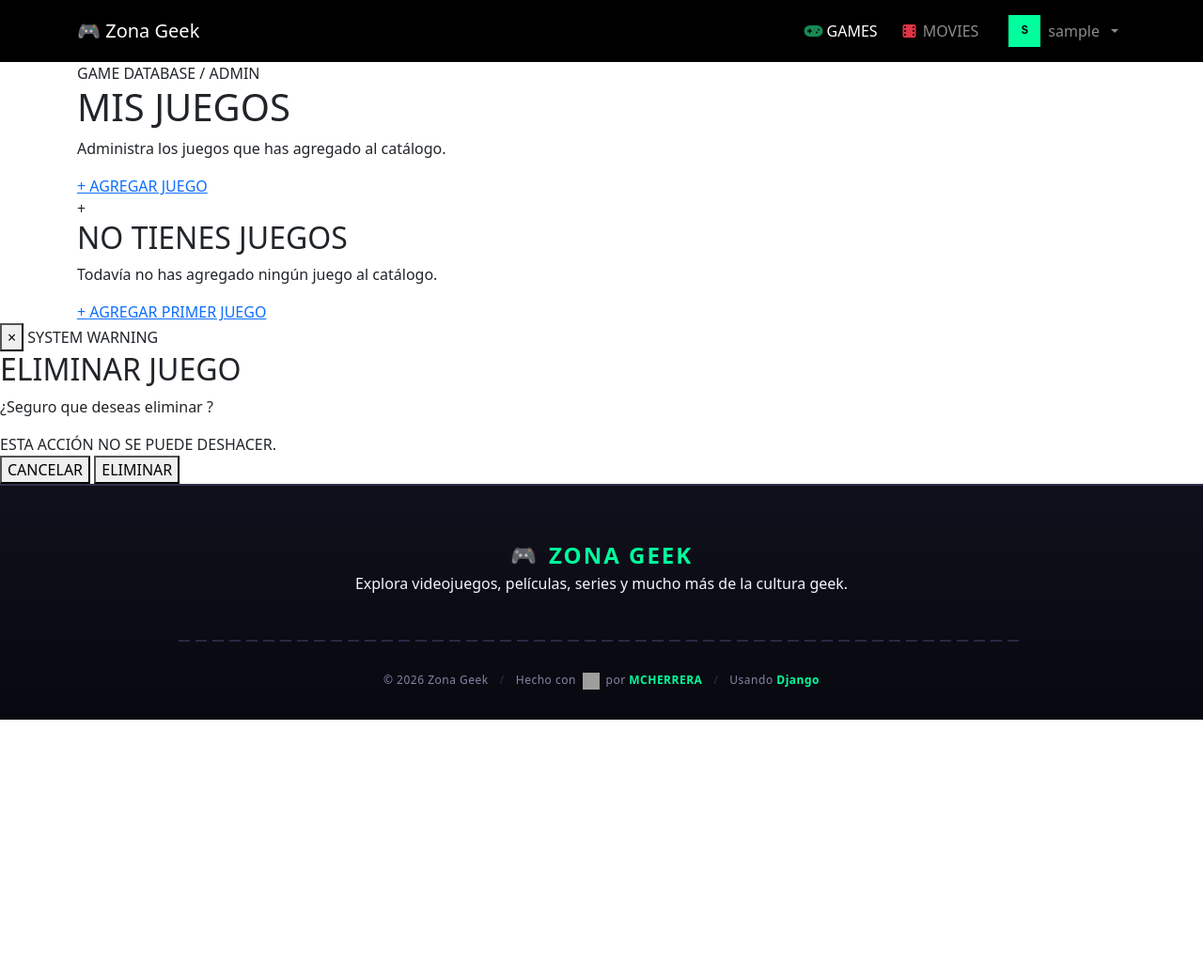
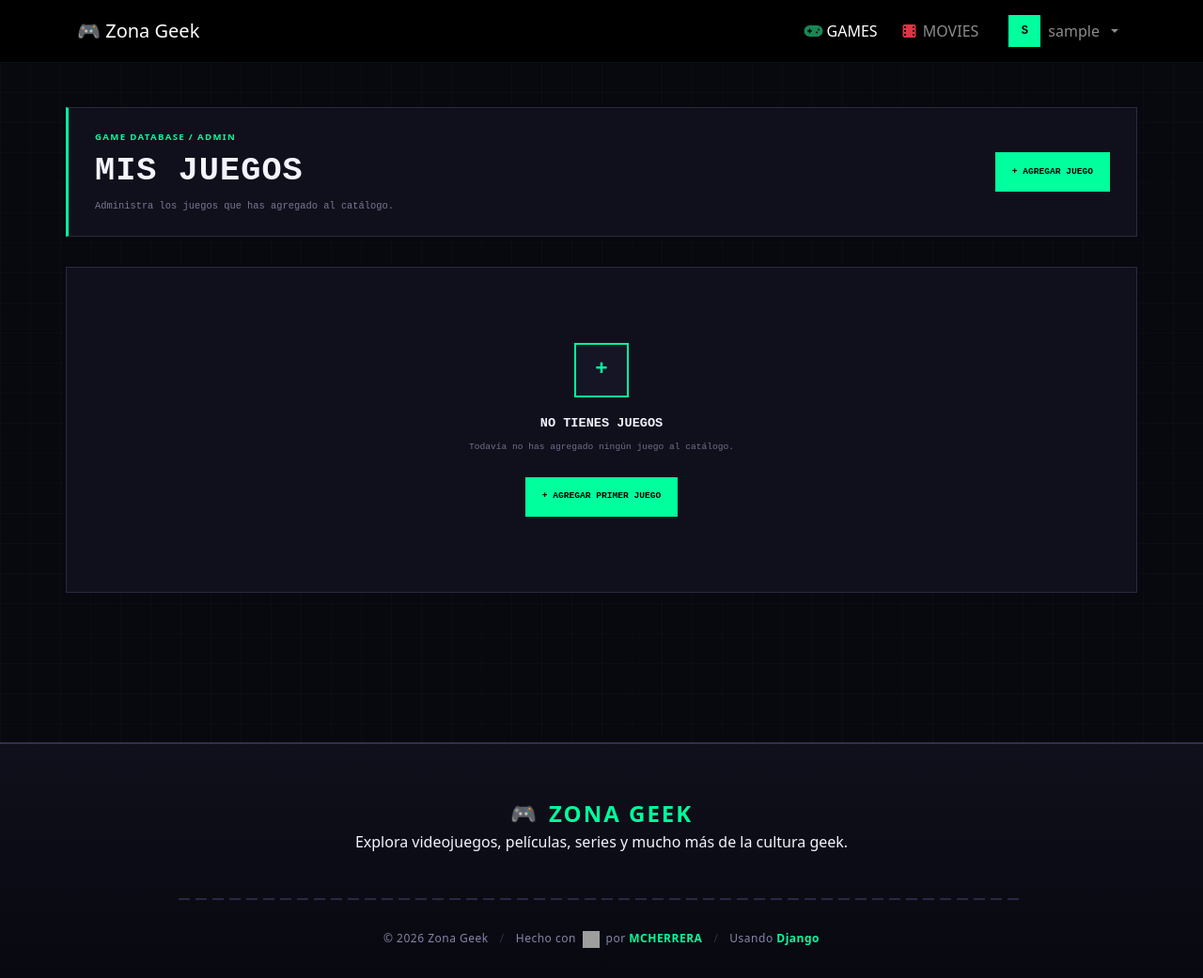
Before and after one commit to mc-herrera-90/django-backend-first, a Django app: page /games/admin/ in a window 1280 px wide. Shown: the whole page at 94% size. Before the commit the page ends 766 px from the top, so only its background shows below. Run offline with Django 5.2, Linux system fonts and the light colour scheme; the visitor is signed in with stand-in values (Sample User, id 1); data that the repository does not hold is empty; some libraries are stand-ins or nearby versions; grey boxes are pictures that could not be loaded.

Commit message:
fix(template): remove 's' in link static css

```diff
--- /dev/null
+++ b/games/static/css/game-admin.css
@@ -0,0 +1,397 @@
+/* ==============================
+   MIS JUEGOS
+   ============================== */
+.games-admin-page {
+    min-height: calc(100vh - 76px);
+    padding: 3rem 0 5rem;
+    background:
+        linear-gradient(rgba(0, 255, 157, .025) 1px, transparent 1px),
+        linear-gradient(90deg, rgba(0, 255, 157, .025) 1px, transparent 1px),
+        #08080f;
+    background-size: 32px 32px;
+}
+.games-admin-container {
+    width: min(1400px, calc(100% - 2rem));
+    margin: 0 auto;
+}
+/* ==============================
+   ENCABEZADO
+   ============================== */
+.games-admin-header {
+    display: flex;
+    align-items: center;
+    justify-content: space-between;
+    gap: 2rem;
+    margin-bottom: 2rem;
+    padding: 1.5rem 1.75rem;
+    background: #10101c;
+    border: 1px solid #292941;
+    border-left: 3px solid var(--primary, #00ff9d);
+}
+.games-admin-label {
+    display: block;
+    margin-bottom: .5rem;
+    color: var(--primary, #00ff9d);
+    font-size: .6rem;
+    font-weight: 900;
+    letter-spacing: .14em;
+}
+.games-admin-header h1 {
+    margin: 0;
+    color: #f4f4ff;
+    font-family: "Courier New", monospace;
+    font-size: clamp(1.5rem, 3vw, 2.2rem);
+    font-weight: 900;
+    letter-spacing: .03em;
+}
+.games-admin-header p {
+    margin: .5rem 0 0;
+    color: #777795;
+    font-family: "Courier New", monospace;
+    font-size: .65rem;
+}
+/* ==============================
+   BOTÓN AGREGAR
+   ============================== */
+.games-admin-add {
+    display: inline-flex;
+    align-items: center;
+    justify-content: center;
+    min-height: 42px;
+    padding: .7rem 1rem;
+    background: var(--primary, #00ff9d);
+    border: 2px solid var(--primary, #00ff9d);
+    color: #000;
+    font-family: "Courier New", monospace;
+    font-size: .6rem;
+    font-weight: 900;
+    text-decoration: none;
+    text-transform: uppercase;
+    white-space: nowrap;
+    transition: .15s ease;
+}
+.games-admin-add:hover {
+    background: #fff;
+    border-color: #fff;
+    color: #000;
+}
+/* ==============================
+   CONTENEDOR DEL LISTADO
+   ============================== */
+.games-admin-list {
+    overflow: hidden;
+    background: #0e0e19;
+    border: 1px solid #292941;
+    padding: 0;
+}
+/* Cabecera */
+.games-admin-list-header {
+    display: grid;
+    grid-template-columns: minmax(350px, 2fr) 1fr .7fr 130px;
+    align-items: center;
+    gap: 1.5rem;
+    padding: .85rem 1.5rem;
+    background: #151525;
+    border-bottom: 1px solid #292941;
+    color: #696985;
+    font-family: "Courier New", monospace;
+    font-size: .55rem;
+    font-weight: 900;
+    letter-spacing: .1em;
+}
+/* ==============================
+   JUEGO
+   ============================== */
+.games-admin-item {
+    display: grid;
+    grid-template-columns: minmax(350px, 2fr) 1fr .7fr 130px;
+    align-items: center;
+    gap: 1.5rem;
+    min-height: 105px;
+    padding: 1rem 1.5rem;
+    border-bottom: 1px solid #202035;
+    transition: background .15s ease;
+}
+.games-admin-item:last-child {
+    border-bottom: 0;
+}
+.games-admin-item:hover {
+    background: #131322;
+}
+/* Información del juego */
+.games-admin-game {
+    display: flex;
+    align-items: center;
+    gap: 1rem;
+    min-width: 0;
+}
+.games-admin-game img,
+.games-admin-placeholder {
+    width: 58px;
+    height: 78px;
+    flex-shrink: 0;
+    object-fit: cover;
+    background: #181827;
+    border: 1px solid #3a3a55;
+}
+.games-admin-placeholder {
+    display: flex;
+    align-items: center;
+    justify-content: center;
+    color: var(--primary, #00ff9d);
+    font-family: "Courier New", monospace;
+    font-size: .5rem;
+    font-weight: 900;
+}
+.games-admin-game h2 {
+    margin: 0 0 .4rem;
+    overflow: hidden;
+    color: #f4f4ff;
+    font-family: "Courier New", monospace;
+    font-size: .75rem;
+    font-weight: 900;
+    text-overflow: ellipsis;
+    white-space: nowrap;
+}
+.games-admin-game span {
+    display: inline-block;
+    color: #777795;
+    font-family: "Courier New", monospace;
+    font-size: .55rem;
+}
+/* Datos */
+.games-admin-platform,
+.games-admin-year {
+    color: #c1c1d0;
+    font-family: "Courier New", monospace;
+    font-size: .65rem;
+    font-weight: 700;
+}
+/* ==============================
+   ACCIONES
+   ============================== */
+.games-admin-actions {
+    display: flex;
+    justify-content: flex-end;
+}
+.games-admin-action {
+    display: inline-flex;
+    align-items: center;
+    justify-content: center;
+    min-height: 34px;
+    padding: .5rem .7rem;
+    background: transparent;
+    border: 1px solid #3a3a55;
+    color: #aaaabd;
+    font-family: "Courier New", monospace;
+    font-size: .5rem;
+    font-weight: 900;
+    text-decoration: none;
+    cursor: pointer;
+    transition: .15s ease;
+}
+.games-admin-action:hover {
+    background: var(--primary, #00ff9d);
+    border-color: var(--primary, #00ff9d);
+    color: #000;
+}
+/* ==============================
+   SIN JUEGOS
+   ============================== */
+.games-admin-empty {
+    width: min(1400px, calc(100% - 2rem));
+    margin: 0 auto;
+    padding: 5rem 2rem;
+    background: #10101c;
+    border: 1px solid #292941;
+    text-align: center;
+}
+.games-admin-empty-icon {
+    display: flex;
+    align-items: center;
+    justify-content: center;
+    width: 58px;
+    height: 58px;
+    margin: 0 auto 1.25rem;
+    background: #151525;
+    border: 2px solid var(--primary, #00ff9d);
+    color: var(--primary, #00ff9d);
+    font-family: "Courier New", monospace;
+    font-size: 1.4rem;
+    font-weight: 900;
+}
+.games-admin-empty h2 {
+    margin: 0;
+    color: #f4f4ff;
+    font-family: "Courier New", monospace;
+    font-size: .85rem;
+    font-weight: 900;
+}
+.games-admin-empty p {
+    margin: .6rem 0 1.5rem;
+    color: #6f6f8c;
+    font-family: "Courier New", monospace;
+    font-size: .6rem;
+}
+.games-admin-action-edit {
+    color: #f5c400;
+}
+.games-admin-action-edit:hover {
+    background: #f5c400;
+    border-color: #f5c400;
+    color: #000;
+}
+.games-admin-action-delete {
+    color: #b42318;
+}
+.games-admin-action-delete:hover {
+    background: #b42318;
+    border-color: #b42318;
+    color: #fff;
+}
+.games-admin-modal {
+  position: fixed;
+  inset: 0;
+  z-index: 1000;
+  display: none;
+  align-items: center;
+  justify-content: center;
+  padding: 1rem;
+}
+.games-admin-modal.is-open {
+  display: flex;
+}
+.games-admin-modal-backdrop {
+  position: absolute;
+  inset: 0;
+  background: rgb(0 0 0 / 75%);
+}
+.games-admin-modal-content {
+  position: relative;
+  z-index: 1;
+  width: min(100%, 480px);
+  padding: 2rem;
+  border: 2px solid #b42318;
+  background: #111;
+  color: #fff;
+  box-shadow: 8px 8px 0 #b42318;
+}
+.games-admin-modal-label {
+  display: block;
+  margin-bottom: 0.75rem;
+  color: #b42318;
+  font-size: 0.75rem;
+  font-weight: 700;
+  letter-spacing: 0.15em;
+}
+.games-admin-modal-content h2 {
+  margin: 0 0 1rem;
+}
+.games-admin-modal-content p {
+  margin-bottom: 1rem;
+  color: #ccc;
+}
+.games-admin-modal-warning {
+  display: block;
+  margin-bottom: 1.5rem;
+  color: #b42318;
+  font-size: 0.75rem;
+  font-weight: 700;
+  letter-spacing: 0.08em;
+}
+.games-admin-modal-close {
+  position: absolute;
+  top: 0.75rem;
+  right: 0.75rem;
+  border: 0;
+  background: transparent;
+  color: #fff;
+  font-size: 1.75rem;
+  line-height: 1;
+  cursor: pointer;
+}
+.games-admin-modal-actions {
+  display: flex;
+  justify-content: flex-end;
+  gap: 0.75rem;
+}
+.games-admin-modal-cancel,
+.games-admin-modal-confirm {
+  padding: 0.7rem 1rem;
+  border: 1px solid;
+  font: inherit;
+  font-size: 0.8rem;
+  font-weight: 700;
+  cursor: pointer;
+}
+.games-admin-modal-cancel {
+  border-color: #555;
+  background: transparent;
+  color: #fff;
+}
+.games-admin-modal-confirm {
+  border-color: #b42318;
+  background: #b42318;
+  color: #fff;
+}
+.games-admin-modal-confirm:hover {
+  background: #d52b20;
+}
+/* ==============================
+   RESPONSIVE
+   ============================== */
+@media (max-width: 900px) {
+    .games-admin-header {
+        align-items: flex-start;
+        flex-direction: column;
+    }
+    .games-admin-add {
+        width: 100%;
+    }
+    .games-admin-list-header {
+        display: none;
+    }
+    .games-admin-item {
+        grid-template-columns: 1fr auto;
+        gap: 1rem;
+        padding: 1rem;
+    }
+    .games-admin-game {
+        grid-column: 1 / -1;
+    }
+    .games-admin-platform,
+    .games-admin-year {
+        grid-column: auto;
+    }
+    .games-admin-actions {
+        grid-column: 1 / -1;
+        justify-content: flex-start;
+        padding-top: .75rem;
+        border-top: 1px solid #202035;
+    }
+}
+@media (max-width: 600px) {
+    .games-admin-page {
+        padding: 2rem 0 4rem;
+    }
+    .games-admin-container {
+        width: calc(100% - 1rem);
+    }
+    .games-admin-header {
+        padding: 1.25rem;
+    }
+    .games-admin-header h1 {
+        font-size: 1.4rem;
+    }
+    .games-admin-item {
+        grid-template-columns: 1fr;
+    }
+    .games-admin-platform,
+    .games-admin-year,
+    .games-admin-actions {
+        grid-column: 1;
+    }
+    .games-admin-actions {
+        justify-content: flex-start;
+    }
+}
--- a/games/templates/games/admin/home.html
+++ b/games/templates/games/admin/home.html
@@ -4,7 +4,7 @@
   MIS JUEGOS | {{ site_name }}
 {% endblock %}
 {% block extra_css %}
-  <link rel="stylesheet" href="{% static 'css/games-admin.css' %}">
+  <link rel="stylesheet" href="{% static 'css/game-admin.css' %}">
 {% endblock %}
 {% block content %}
   <main class="games-admin-page">
```
